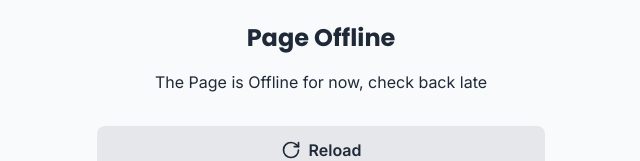
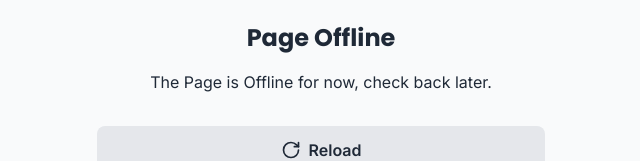
Before and after one commit to MooCalf/MooStyle, a React (Vite) app: page / in a window 1280 px wide. Shown: the part 382-543 px from the top of the page, without its empty margins (319-959 px from the left). Built offline with nearby package versions, Linux system fonts and the light colour scheme.

Commit message:
Update a spelling error

```diff
--- a/src/Pages/Offline.jsx
+++ b/src/Pages/Offline.jsx
@@ -18,7 +18,7 @@ export const Offline = () => {
               Page Offline
             </h1>
             <p className="text-gray-600 mb-6">
-              The Page is Offline for now, check back late
+              The Page is Offline for now, check back later.
             </p>
           </div>
 
```
